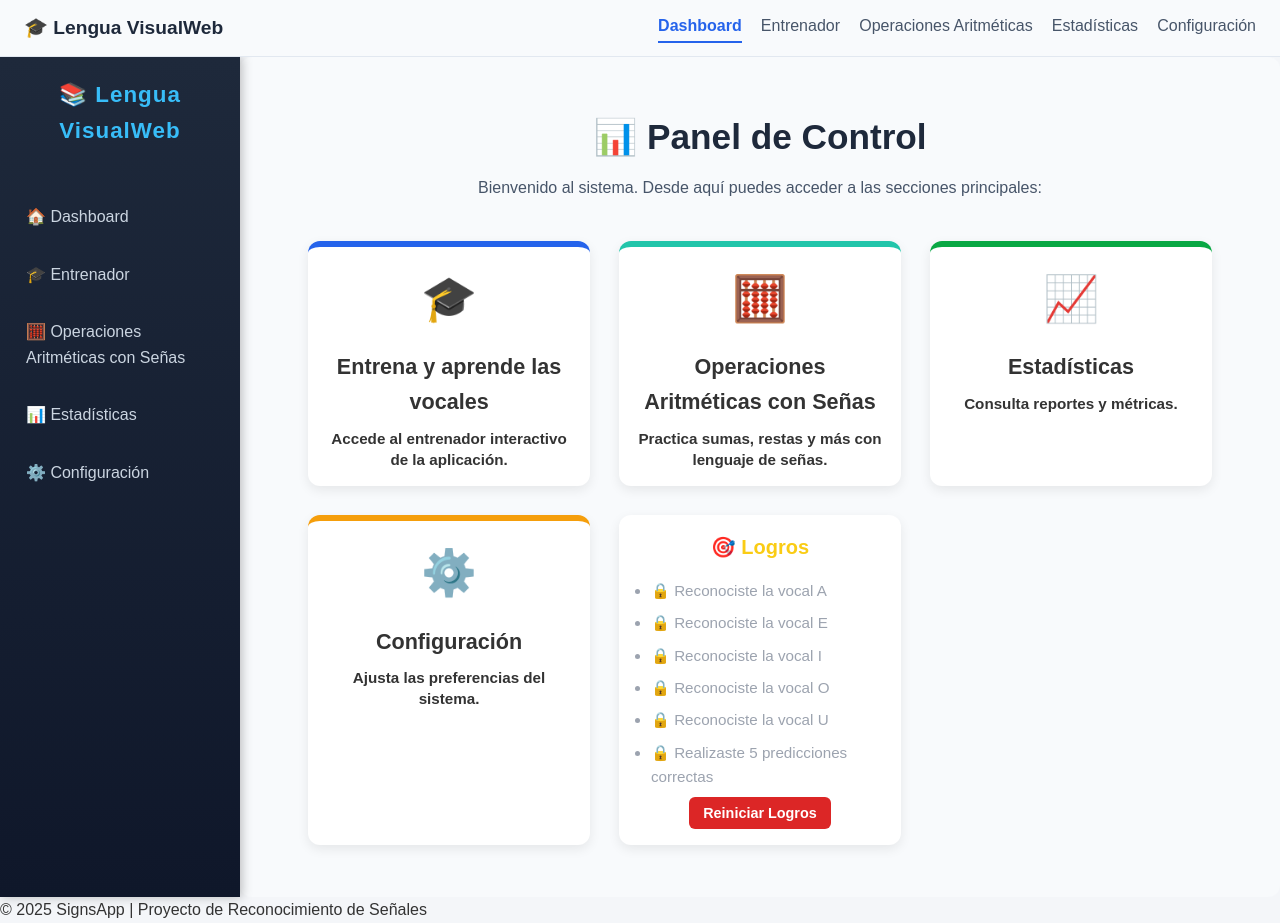
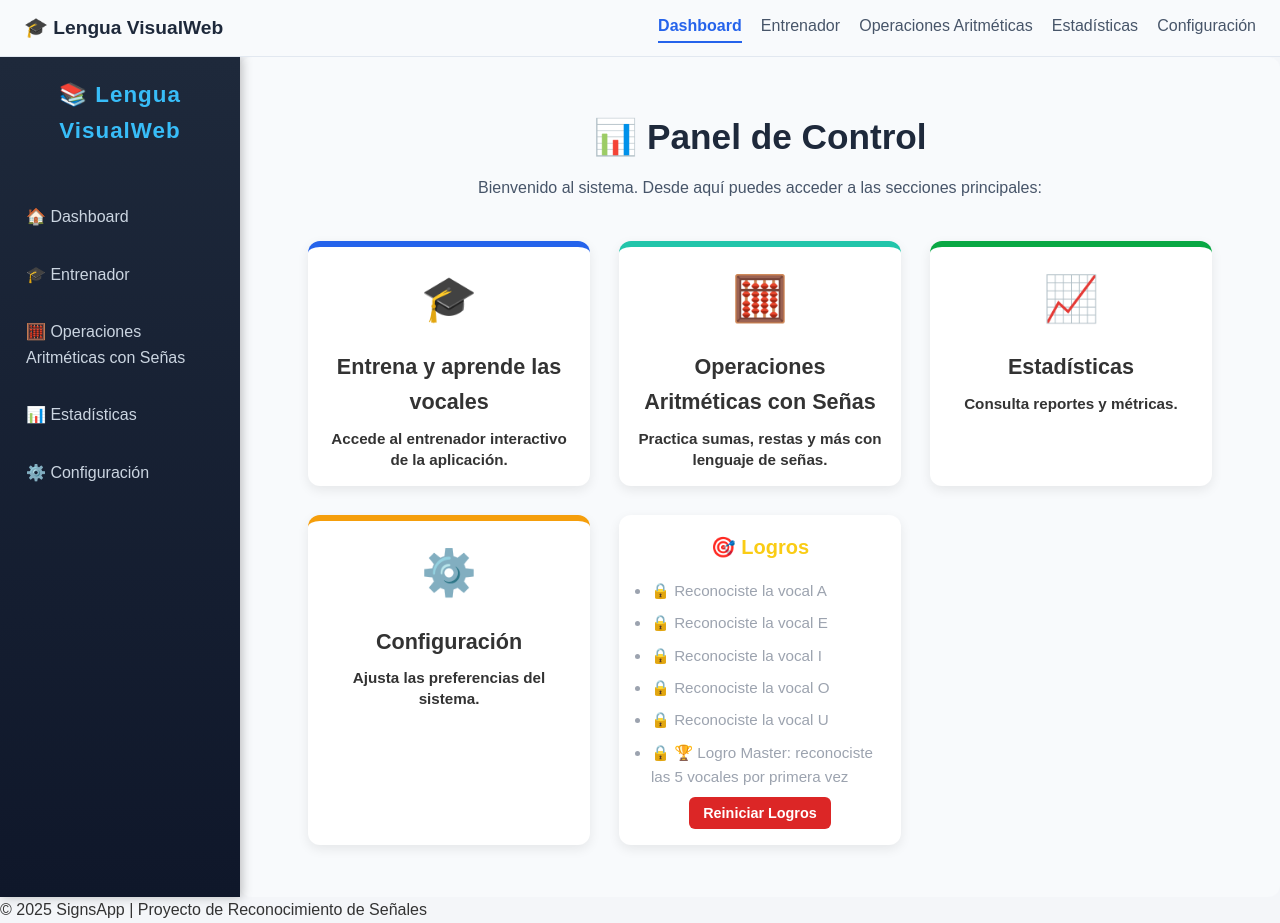
Before and after one commit to aguilarjordy/FINAL, a React (Vite) app in the folder frontend/: page / in a window 1280 px wide. Built offline with nearby package versions, Linux system fonts and the light colour scheme; no server answers.

Commit message:
Logro master en front

```diff
--- a/frontend/src/components/AchievementsCard.jsx
+++ b/frontend/src/components/AchievementsCard.jsx
@@ -10,7 +10,7 @@ const ALL_ACHIEVEMENTS = [
   { id: "first_i", title: "Reconociste la vocal I" },
   { id: "first_o", title: "Reconociste la vocal O" },
   { id: "first_u", title: "Reconociste la vocal U" },
-  { id: "five_predictions", title: "Realizaste 5 predicciones correctas" },
+  { id: "master_vocals", title: "🏆 Logro Master: reconociste las 5 vocales por primera vez" },
 ];
 
 export default function AchievementsCard() {
```
